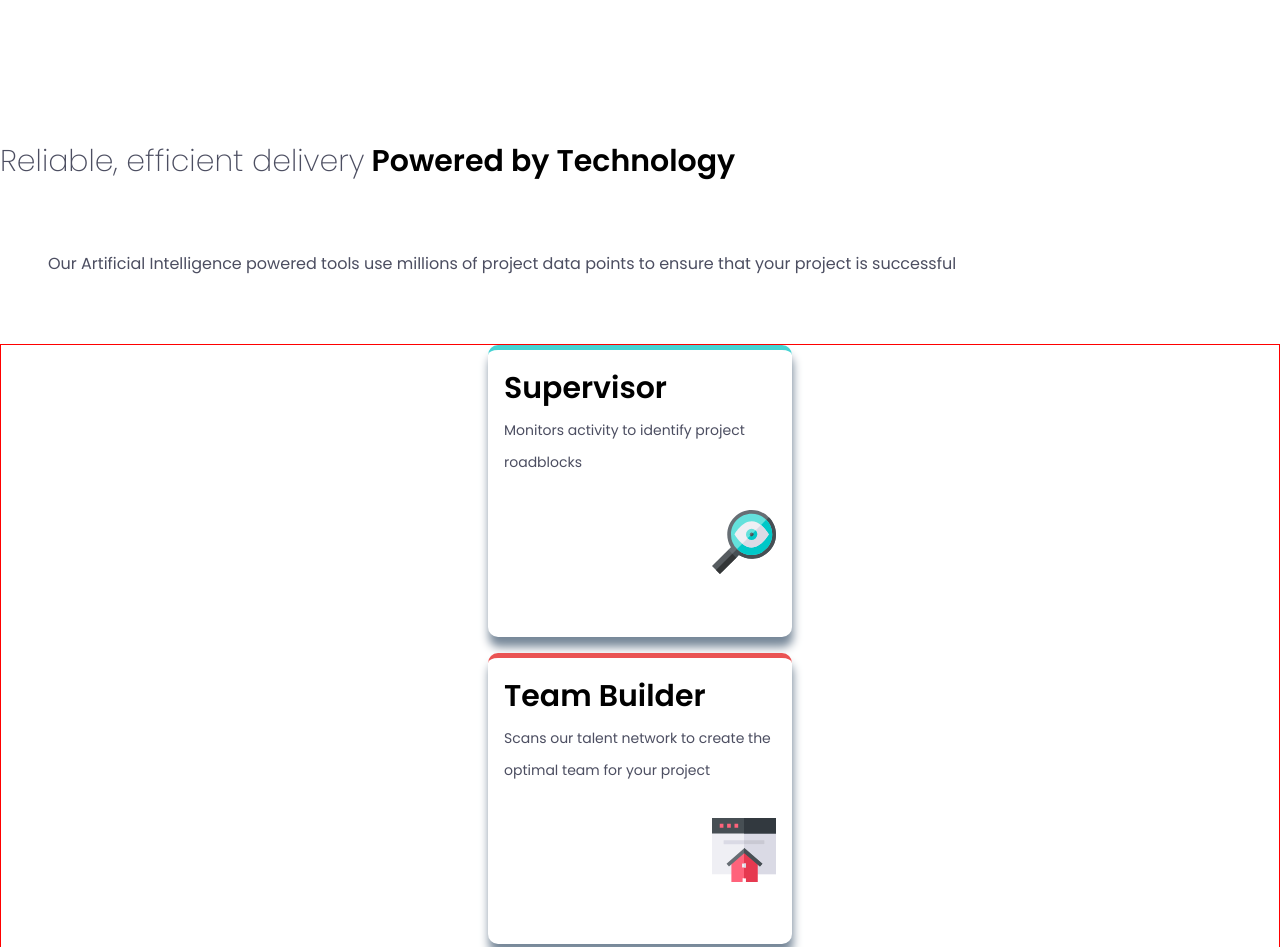
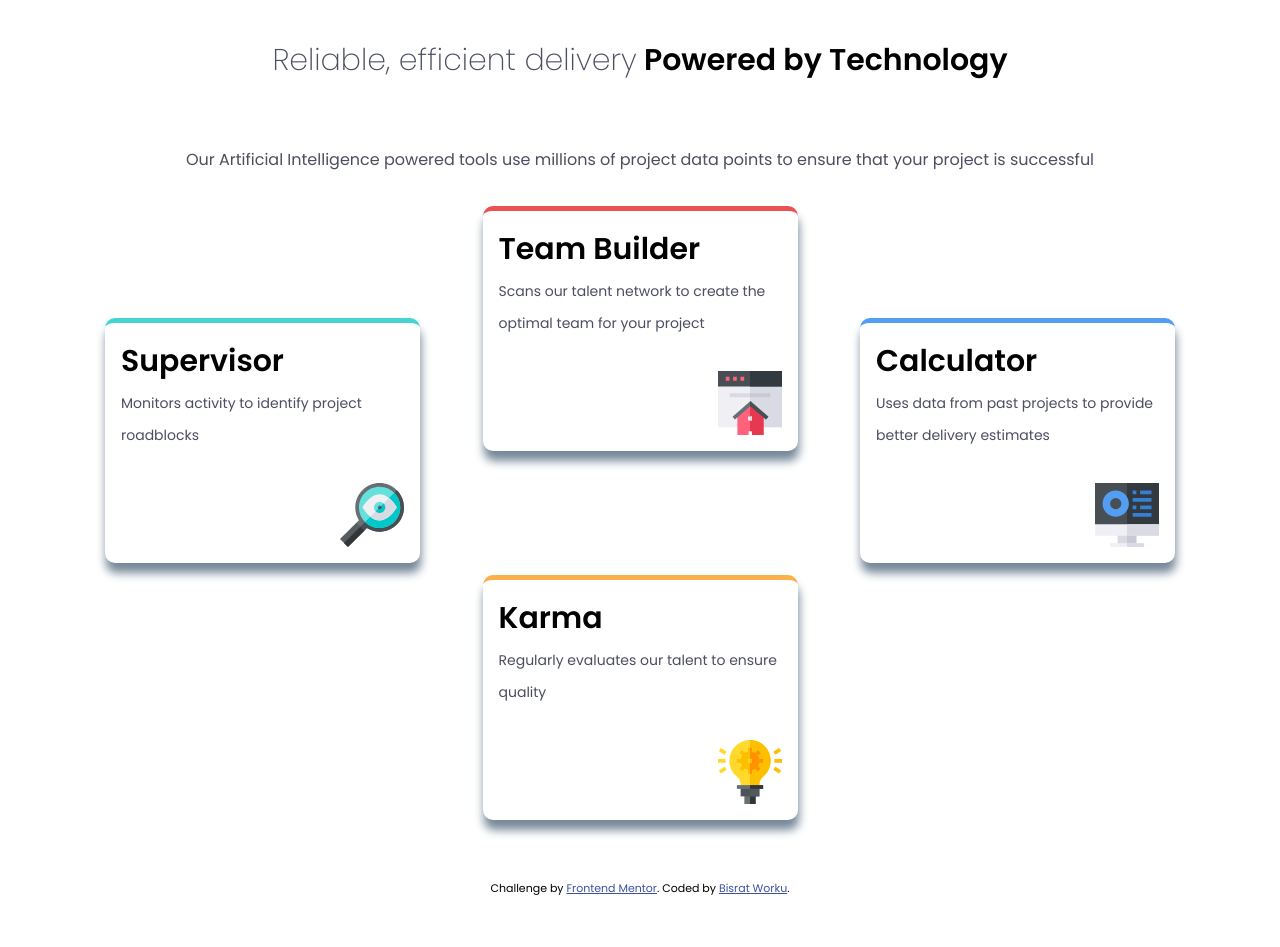
Before and after one commit to Bisratworku/four-card-feature, a plain HTML site: page index.html in a window 1280 px wide. Shown: the top 947 px of the page. After the commit the page ends 897 px from the top, so only its background shows below. Drawn offline with Linux system fonts and the light colour scheme.

Commit message:
done with media quiery

```diff
--- a/style.css
+++ b/style.css
@@ -41,13 +41,13 @@ main {
     grid-template-columns: repeat(2, 1fr);
     grid-template-rows: repeat(4,1fr);
     row-gap: 1rem;
+    height: 76rem;
+    grid-template-areas: "one" "two" "three" "four";
 
-    height: 76rem;
 }
 .card {
     display: flex;
     justify-content: center;
-
     grid-column: span 2;
 }
 .component {
@@ -95,9 +95,80 @@ main {
     border-top: 5px solid hsl(212, 86%, 64%);
 }
 
-@media(min-width:40rem) {
+@media(min-width:60rem) {
+    header {
+        height: 15%;
+
+        display: flex;
+        text-align: center;
+        justify-content: center;
+        padding-left: 35%;
+        padding-right: 35%;
+    }
+    .article {
+        height: 10%;
+        display: flex;
+        justify-content: center;
+        padding-left: 30%;
+        padding-right: 30%;
+    }
     main {
-        border: 1px solid red;
+
+        height: 85%;
+        display: grid;
+        gap: 10px;
+        grid-template-columns: repeat(3,1fr);
+        grid-template-rows: 0.5fr 0.5fr 0 0;
+    }
+    .card {
+        display: flex;
+        align-items: center;
+        grid-column: span 1;
+
+    }
+    .card:nth-child(1) {
+        height: 30rem;
+        justify-content: flex-end;
+        grid-row: span 2;
+    }
+    .card:nth-child(2) {
+        height: 16rem;
+    }
+    .card:nth-child(3) {
+        height: 100%;
+
+        grid-row: 2;
+        grid-column: 2;
+    }
+    .card:nth-child(4) {
+
+        height: 30rem;
+        grid-row: span 2;
+        justify-content: flex-start;
+    }
+    .component {
+
+        width: 25rem;
+    }
+
+}
+@media(max-width:80rem) and (min-width:40rem) {
+    header {
+        display: flex;
+        align-items: center;
+        justify-content: center;
+        padding-left: 10rem;
+        padding-right: 10rem;
+
+    }
+    .article {
+
+        padding-left: 7rem;
+        padding-right: 7rem;
+    }
+    .component {
+        width: 75%;
+
     }
 }
 
@@ -119,9 +190,5 @@ main {
 
 
 
-
-
-
-
 .attribution { font-size: 11px; text-align: center; }
 .attribution a { color: hsl(228, 45%, 44%); }
```
